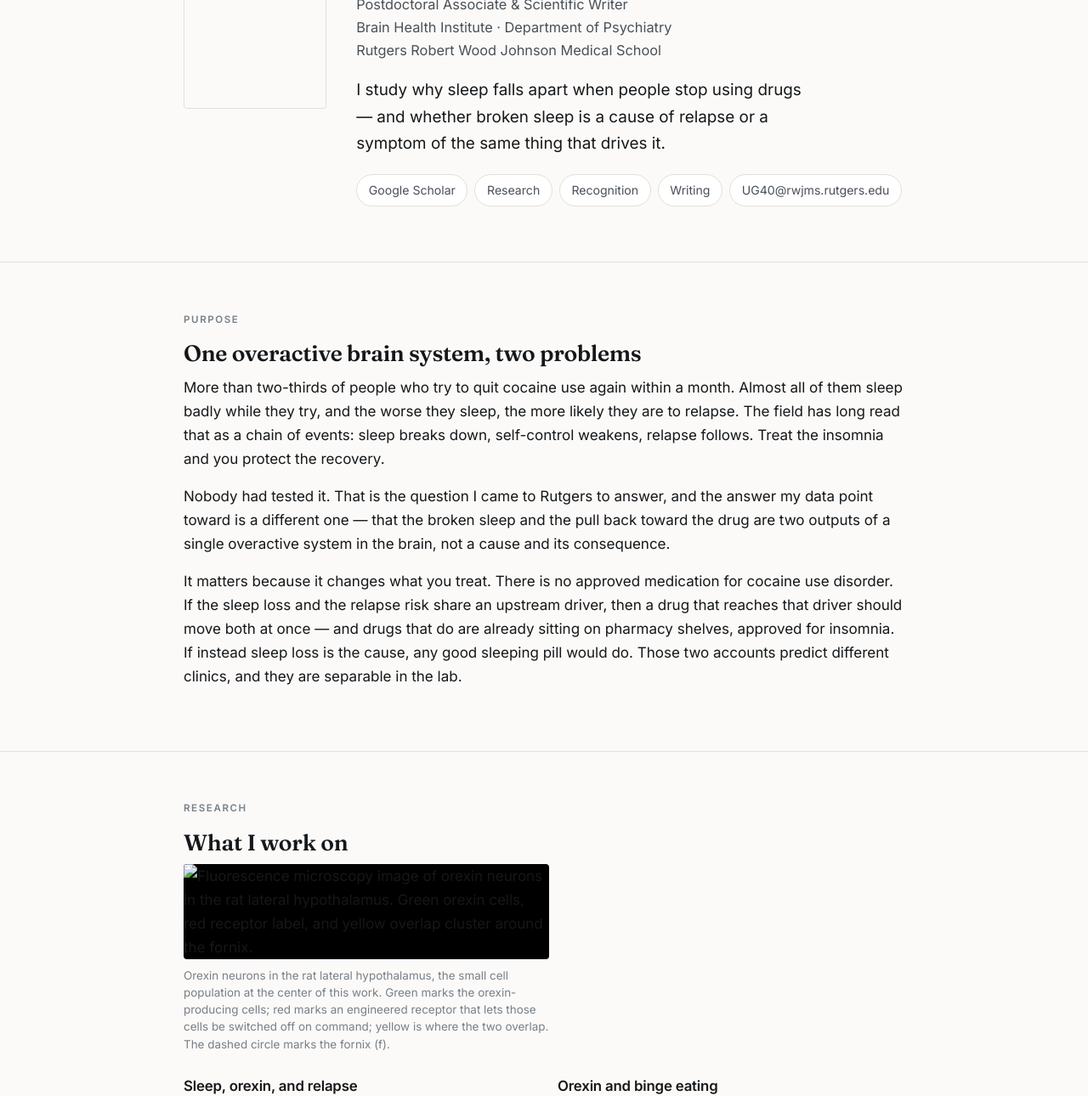
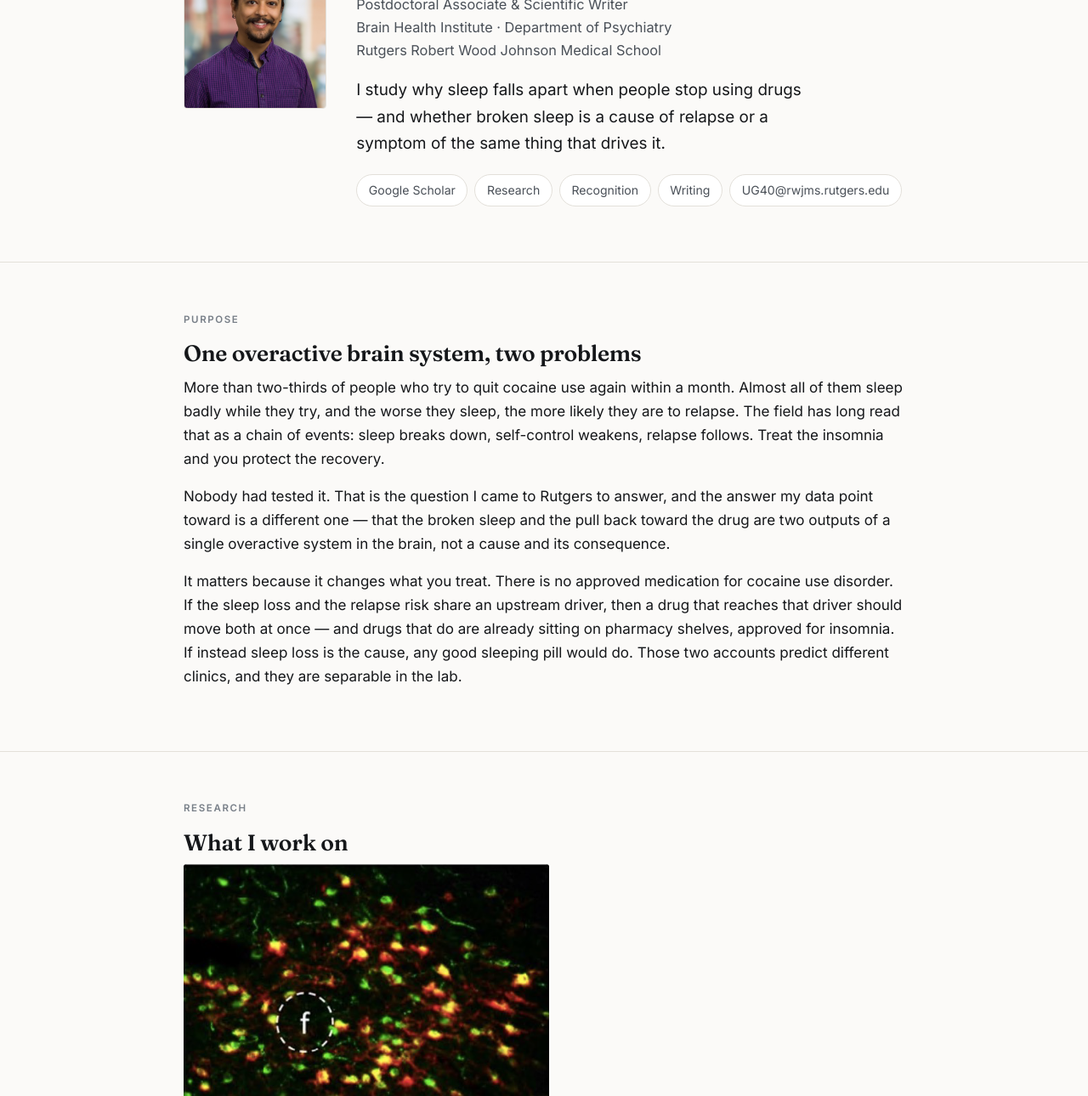
Before and after one commit to utsav-gyawali/utsav-gyawali.github.io, a plain HTML site: page index.html in a window 1280 px wide. Shown: the part 142-1432 px from the top of the page at 85% size. Drawn offline with Linux system fonts and the light colour scheme.

Commit message:
Add files via upload

```diff
--- a/index.html
+++ b/index.html
@@ -109,7 +109,7 @@ footer a{color:var(--ink-2)}
 
 <header class="hero">
   <div class="wrap hero-grid">
-    <img class="portrait" src="images/headshot.jpg" alt="Utsav Gyawali">
+    <img class="portrait" src="headshot.jpg" alt="Utsav Gyawali">
     <div>
       <h1>Utsav Gyawali, PhD</h1>
       <div class="role">
@@ -144,7 +144,7 @@ footer a{color:var(--ink-2)}
     <p class="eyebrow">Research</p>
     <h2>What I work on</h2>
     <figure class="fig">
-      <img src="images/orexin-lh.png" alt="Fluorescence microscopy image of orexin neurons in the rat lateral hypothalamus. Green orexin cells, red receptor label, and yellow overlap cluster around the fornix.">
+      <img src="orexin-lh.png" alt="Fluorescence microscopy image of orexin neurons in the rat lateral hypothalamus. Green orexin cells, red receptor label, and yellow overlap cluster around the fornix.">
       <figcaption>Orexin neurons in the rat lateral hypothalamus, the small cell population at the center of this work. Green marks the orexin-producing cells; red marks an engineered receptor that lets those cells be switched off on command; yellow is where the two overlap. The dashed circle marks the fornix (f).</figcaption>
     </figure>
     <div class="threads">
```
